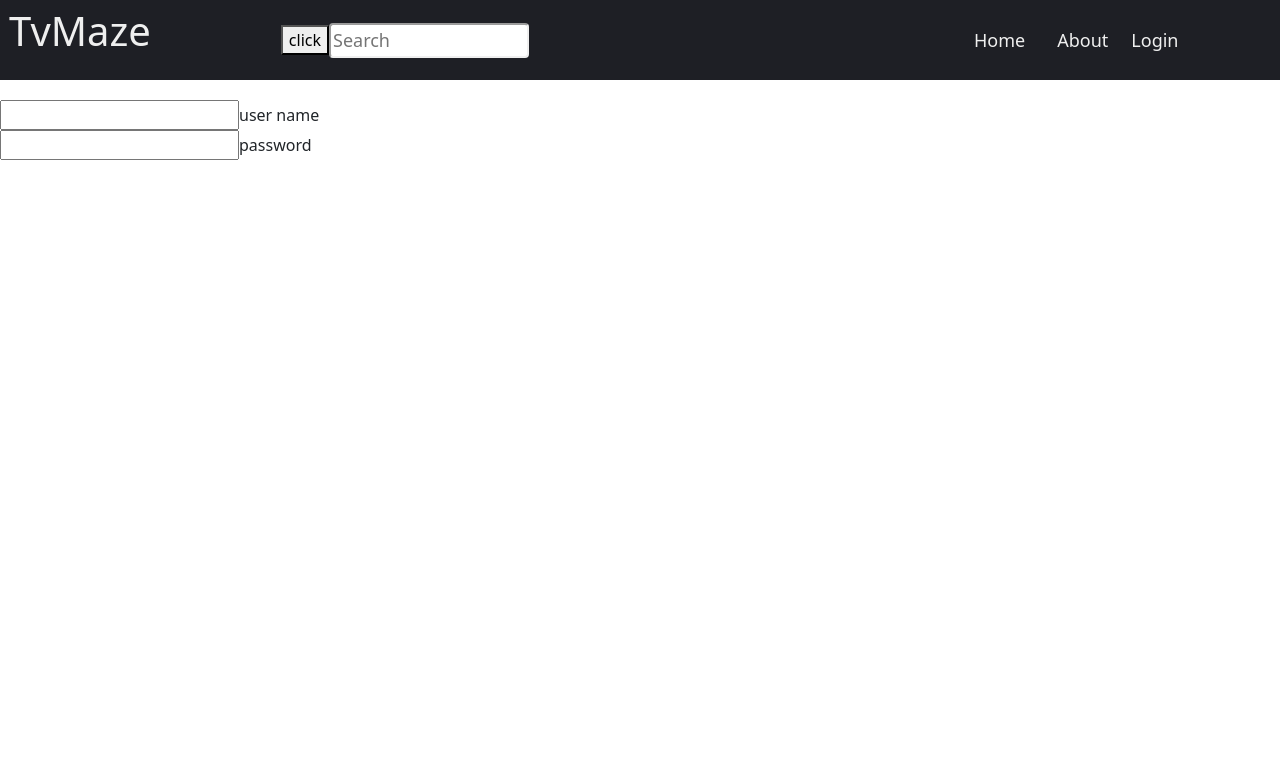
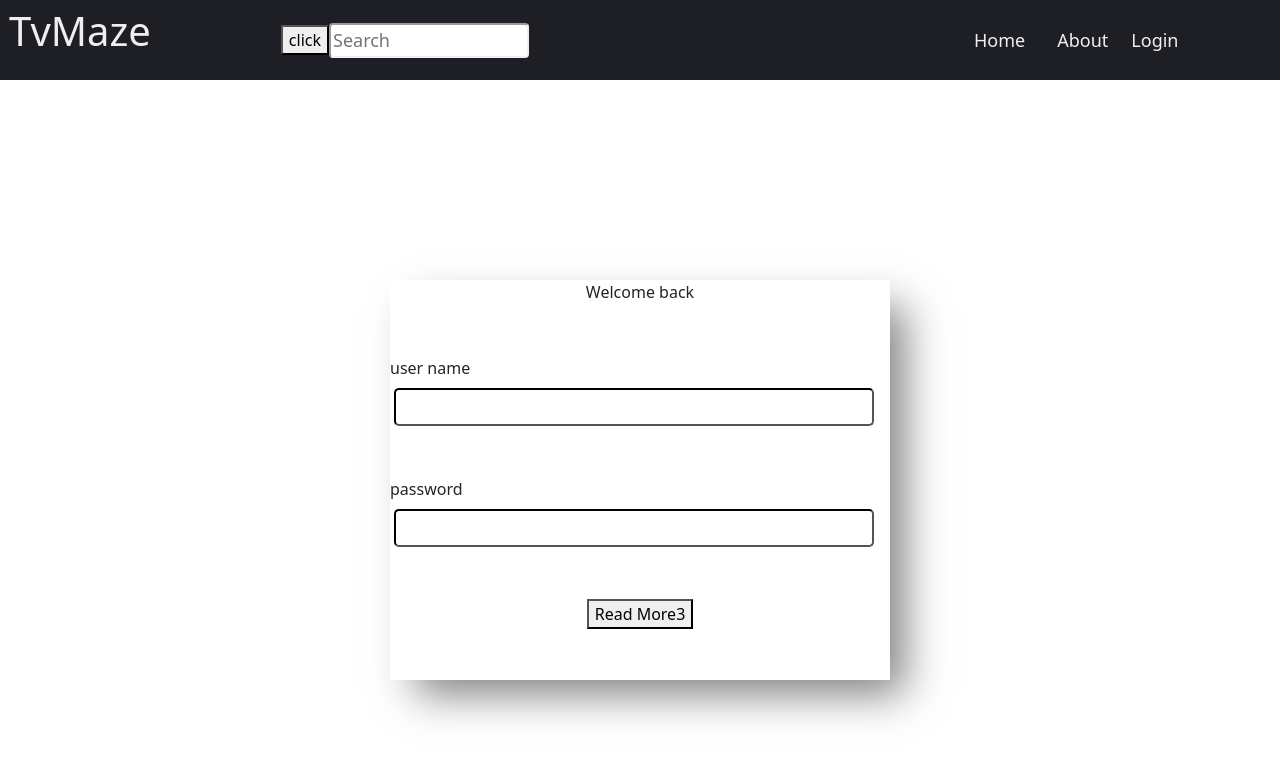
Before and after one commit to pouryaghazizadeh/react-project-simple-1, a React (Create React App) app: page /logIn in a window 1280 px wide. Shown: the top 760 px of the page. Built offline with nearby package versions, Linux system fonts and the light colour scheme.

Commit message:
maked component butoon log in

```diff
--- a/src/LogIn/LogIn.jsx
+++ b/src/LogIn/LogIn.jsx
@@ -1,20 +1,21 @@
 import React from "react";
+import ButtonLogIn from "../component/buttonLogin/ButtonLogIn";
 import "../LogIn/Login.css";
 const LogIn = () => {
   return (
-      <div className = "container-logIn">
-    <div className = "login-box">
-      <form>
-        <div>
-            <input className = "user-box" type = "text" required = "" />
+    <div className="mother-logIn">
+      <form className="container-box">
+        <titel className="titel-login">Welcome back</titel>
+        <div className="box">
           <label>user name</label>
+          <input className="user-box" type="text" required="" />
         </div>
-        <div>
-            <input className = "user-box" type = "password" required = "" />
+        <div className="box">
           <label>password</label>
+          <input className="user-box" type="password" required="" />
         </div>
+        <ButtonLogIn/>
       </form>
-    </div>
     </div>
   );
 };
--- a/src/LogIn/Login.css
+++ b/src/LogIn/Login.css
@@ -1,36 +1,39 @@
-/*
-.container-logIn{
+
+.mother-logIn{
+
+    padding: 0;
+    margin: 0;
+    width: 100vw;
+    height: 100vh;
     display: flex;
+    justify-content: center;
     align-items: center;
-    justify-content: center;
+
 }
-.login-box{
-    width: 350px;
+.container-box{
+    box-shadow: 20px 20px 40px -6px rgba(0,0,0,0.5);
+    /* top :100px;
+    left: 100vw; */
+    display: flex;
+    justify-content:center;
+    flex-wrap: wrap;
+    width:500px;
     height: 400px;
-    box-shadow: 0 15px 25px rgb(0,0,0,0.6);
+    /* background: green; */
+    /* backdrop-filter: blur(10px); */
 }
-.login-box .user-box{
-    position: relative;
+.box{
+    display: flex;
+    flex-wrap: wrap;
+
+   width: 500px;
+    height: 70px;
 }
-.login-box .user-box input{
-    width: 100%;
-    padding: 10px 0;
-    font-size: 20px;
-    color: #fff;
-    letter-spacing: 2px;
-    margin-bottom: 30px;
-    border: none;
+.user-box{
+    width: 480px;
     outline: none;
-    border-bottom: 1px solid #fff;
-    background: transparent;
+    border-radius: 5px;
+    border-color: black;
+    margin-left: 4px;
+
 }
-.login-box .user-box label{
-    position: absolute;
-    top: 0;
-    left: 0;
-    padding: 10px 0;
-    font-size: 20px;
-    color: #000;
-    pointer-events: none;
-    transition: 5s;
-} */
--- a/src/component/about/About.jsx
+++ b/src/component/about/About.jsx
@@ -19,7 +19,7 @@ const Aboute = ({mood,DarkMood}) => {
               want more information please click on this button.
             </b>
           </p>
-          <a  href= "https://www.tvmaze.com/" type="button" className="btn btn-primary " id = "button-link-tvmaze">Click</a>
+          <a  href= "https://www.tvmaze.com/" type="button" className="btn btn-primary " id = "button-link-tvmaze" style={mood?DarkMood.c.d:DarkMood.c.l }>Click</a>
         </div>
       </div>
     </div>
--- /dev/null
+++ b/src/component/buttonLogin/ButtonLogIn.jsx
@@ -0,0 +1,13 @@
+import "./buttonLogIn.css"
+
+
+function ButtonLogIn() {
+    return (
+        <div>
+            <button class="custom-btn btn-3"><span>Read More3</span></button>
+
+        </div>
+    )
+}
+
+export default ButtonLogIn
--- a/src/component/navbar/navbar.css
+++ b/src/component/navbar/navbar.css
@@ -5,7 +5,7 @@
 }
 .div-compo {
   width: 100vw;
-  height:100px;
+  height:80px;
 }
 #div-compo2 {
   width: 100vw;
@@ -139,13 +139,13 @@ background-color: none;
 
   #div-compo2 {
     width: 100vw;
-    height:100px;
+    height:80px;
     margin-bottom: 0px;
   }
   #mother-nav2 {
     display: flex;
     align-items: center;
-    height: 88px;
+    height: 80px;
     display: flex;
     justify-content: space-between;
   }
```
Also changed, not shown: src/component/buttonLogin/buttonLogIn.css (added).
